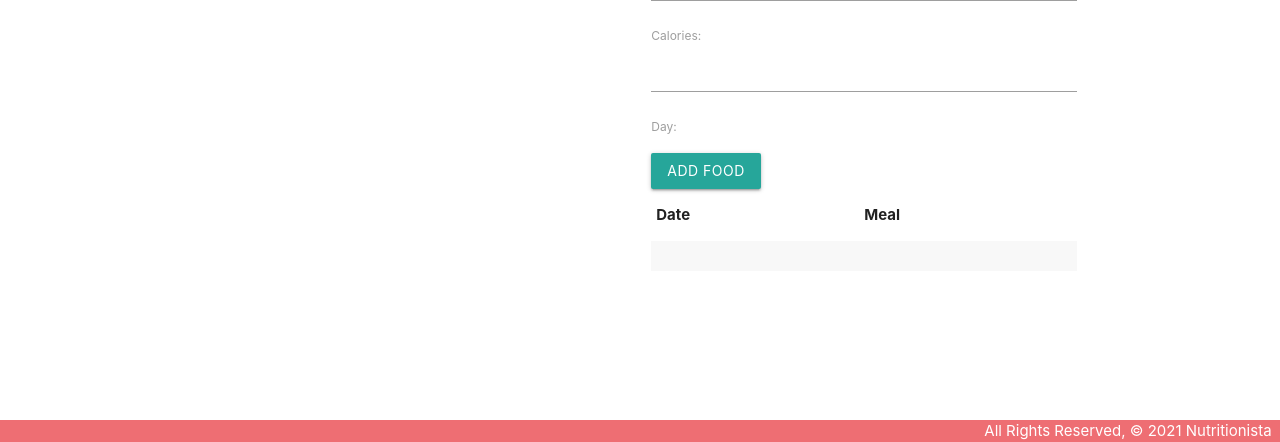
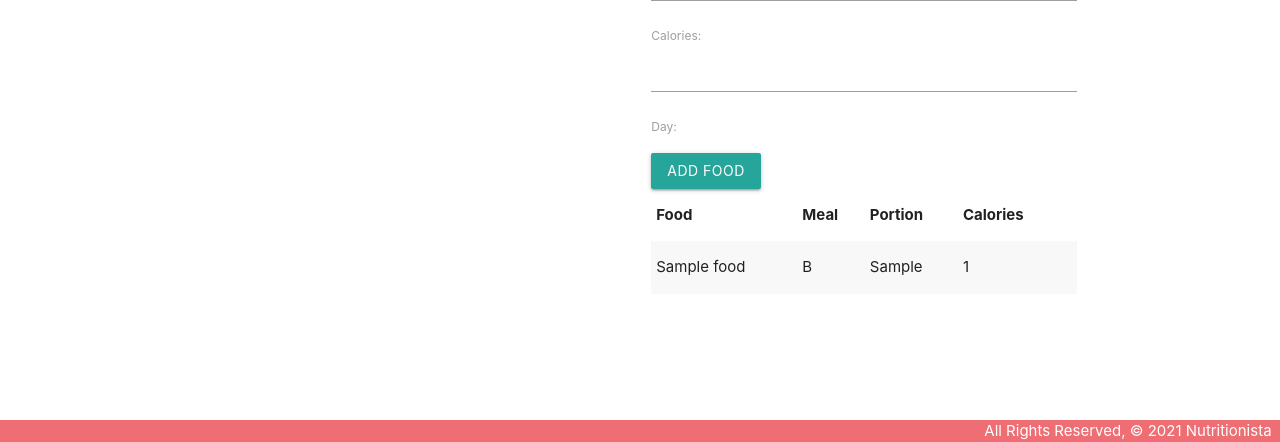
Before and after one commit to omarhawas/nutritionista, a Django app: page /days/1/ in a window 1280 px wide. Shown: the part 358-800 px from the top of the page. Run offline with Django 3.2, Linux system fonts and the light colour scheme; tables that the repository leaves empty hold one stand-in row (values such as "Sample post"); lists and menus that the app fills with data are empty.

Commit message:
meals now being displayed in UI. Fixed templates

```diff
--- a/nutritionista/main_app/templates/days/detail.html
+++ b/nutritionista/main_app/templates/days/detail.html
@@ -22,14 +22,19 @@
     <table class="striped">
       <thead>
         <tr>
-          <th>Date</th>
+          <th>Food</th>
           <th>Meal</th>
+          <th>Portion</th>
+          <th>Calories</th>
         </tr>
       </thead>
       <tbody>
         {% for meals in day.meals_set.all %}
         <tr>
-          <td>{{meals.date}}</td>
+          <td>{{meals.food}}</td>
+          <td>{{meals.meal}}</td>
+          <td>{{meals.portion}}</td>
+          <td>{{meals.calories}}</td>
           <td>{{mdeals.get_meal_display}}</td>
         </tr>
         {% endfor %}
```
